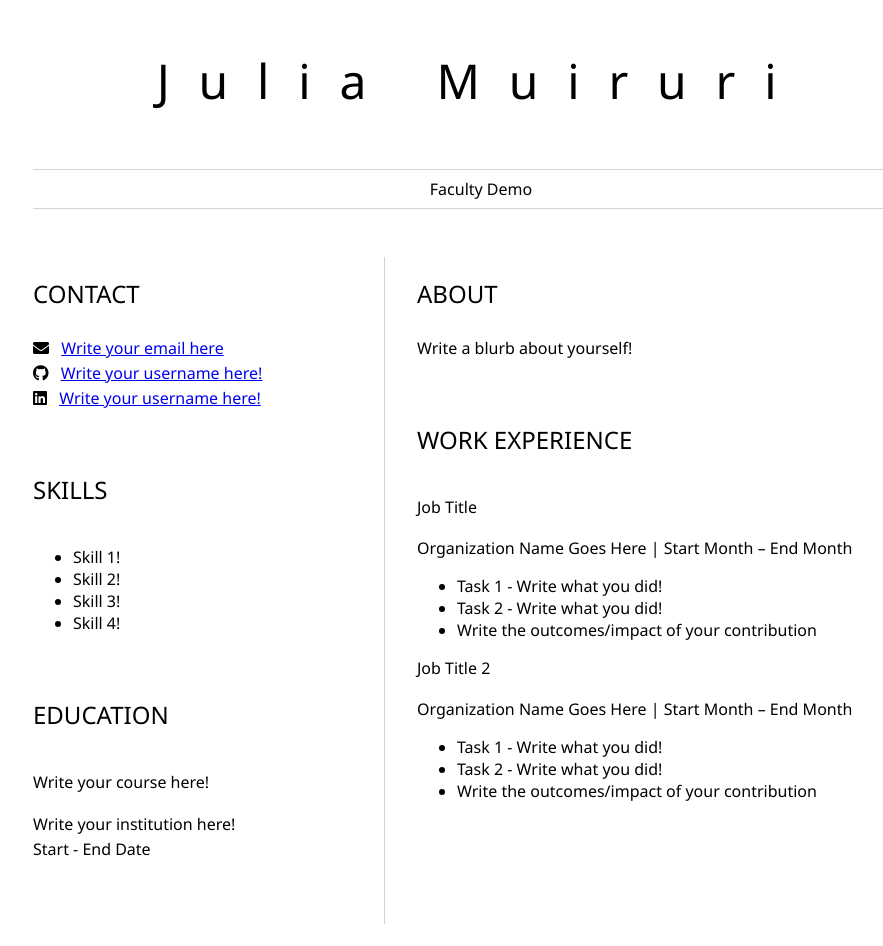
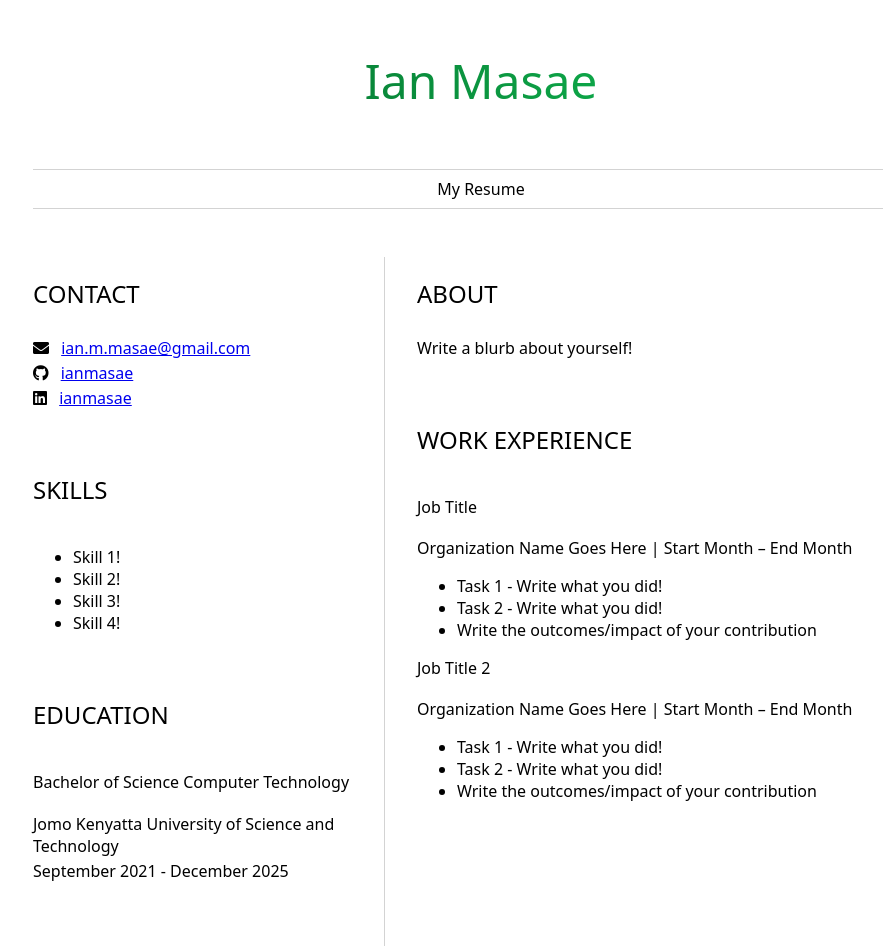
Before and after one commit to ianmasae/my-resume, a plain HTML site: page index.html in a window 1280 px wide. Shown: the whole page, without its empty margins (159-1042 px from the left). Before the commit the page ends 924 px from the top, so only its background shows below. Drawn offline with Linux system fonts and the light colour scheme.

Commit message:
First changes

```diff
--- a/index.html
+++ b/index.html
@@ -2,15 +2,16 @@
 	<head>
 		<link href="style.css" rel="stylesheet">
         <link rel="stylesheet" href="https://cdnjs.cloudflare.com/ajax/libs/font-awesome/5.15.4/css/all.min.css">
-        <title>Julia Muiruri</title>
+        <link href='https://fonts.googleapis.com/css?family=Open Sans' rel='stylesheet'>
+        <title>Ian Masae</title>
 	</head>
 
 	<body>
 		<header id="header">
 			<!-- resume header with your name and title -->
-			<h1>Julia Muiruri</h1>
+			<h1 class="gradient-text">Ian Masae</h1>
 			<hr>
-			Faculty Demo
+			My Resume
 			<hr>
 		</header>
 		<main>
@@ -20,15 +21,15 @@
 					<!-- contact info including social media -->
                     <p>
                         <i class="fa fa-envelope" aria-hidden="true"></i>
-                        <a href="mailto:username@domain.top-level domain">Write your email here</a>
+                        <a href="mailto:username@domain.top-level domain">ian.m.masae@gmail.com</a>
                     </p>
                     <p>
                         <i class="fab fa-github" aria-hidden="true"></i>
-                        <a href="github.com/yourGitHubUsername">Write your username here!</a>
+                        <a href="github.com/ianmasae">ianmasae</a>
                     </p>
                     <p>
                         <i class="fab fa-linkedin" aria-hidden="true"></i>
-                        <a href="linkedin.com/yourLinkedInUsername">Write your username here!</a>
+                        <a href="linkedin.com/ianmasae">ianmasae</a>
                     </p>
 				</section>
 				<section>
@@ -44,12 +45,12 @@
 				<section>
 					<h2>EDUCATION</h2>
 					<!-- your education -->
-                    <h3>Write your course here!</h3>
+                    <h3>Bachelor of Science Computer Technology</h3>
                     <p>
-                        Write your institution here!
+                        Jomo Kenyatta University of Science and Technology
                     </p>
                     <p>
-                        Start - End Date
+                        September 2021 - December 2025
                     </p>
 				</section>
 			</article>
--- a/style.css
+++ b/style.css
@@ -1,12 +1,11 @@
 body {
-    font-family: 'Segoe UI', Tahoma, Geneva, Verdana, sans-serif;
+    font-family: ui-sans-serif, system-ui, -apple-system, BlinkMacSystemFont, "Segoe UI", Roboto, "Helvetica Neue", Arial, "Noto Sans", sans-serif, "Apple Color Emoji", "Segoe UI Emoji", "Segoe UI Symbol", "Noto Color Emoji";
     font-size: 16px;
     max-width: 960px;
     margin: auto;
 }
 h1 {
     font-size: 3em;
-    letter-spacing: .6em;
     padding-top: 1em;
     padding-bottom: 1em;
 }
@@ -49,9 +48,18 @@ hr {
 }
 
 h1, h2, h3 {
-    font-weight: 100;
+    font-weight: 500;
     margin-bottom: 0;
 }
 #mainLeft {
     border-right: 1px solid lightgray;
 }
+
+.gradient-text {
+    color: #035c25;
+    background-image: -webkit-linear-gradient(0deg, #035c25 0%, #13cf5b 100%);
+    background-clip: text;
+    -webkit-background-clip: text;
+    text-fill-color: transparent;
+    -webkit-text-fill-color: transparent;
+}
```
